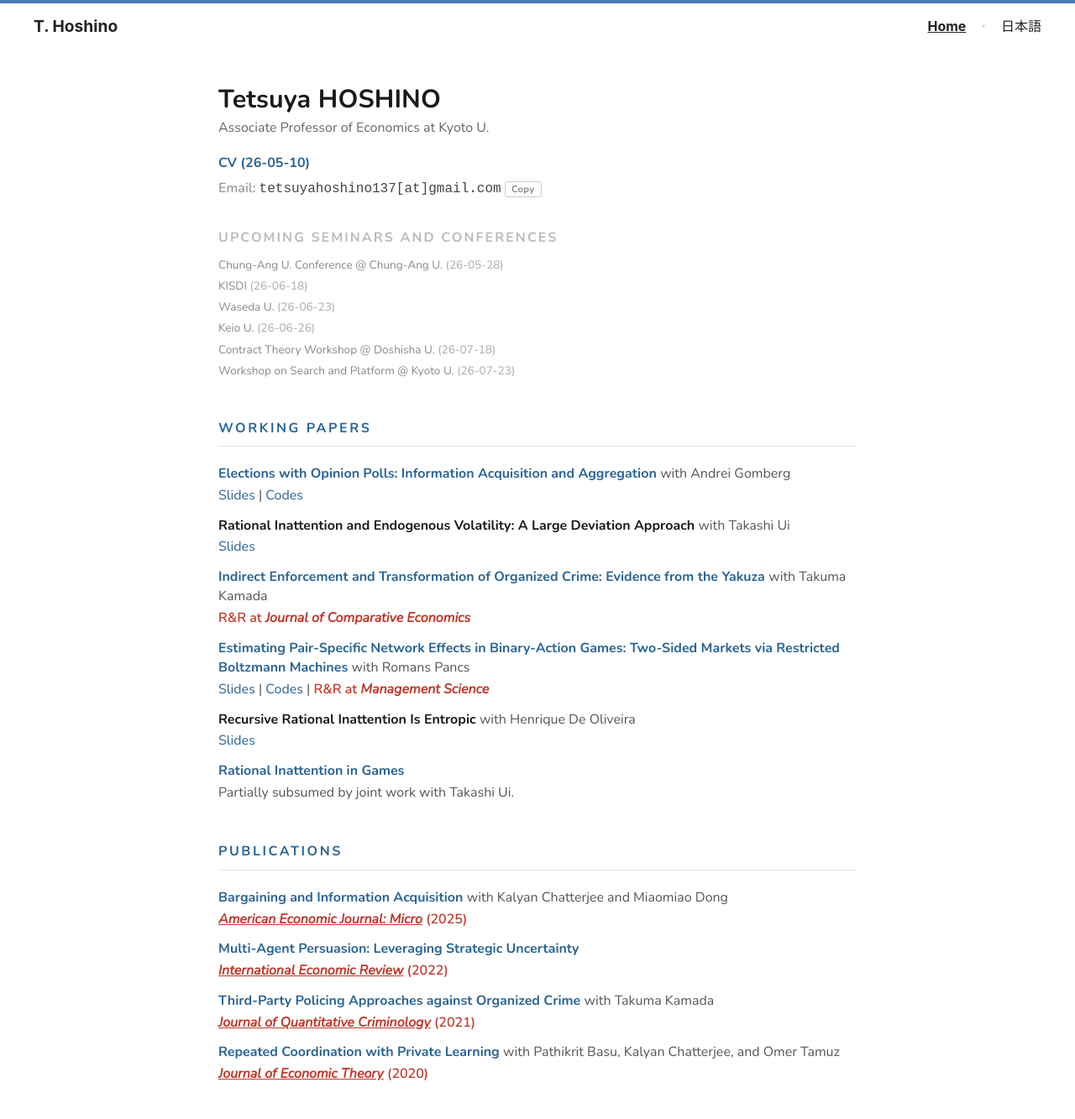
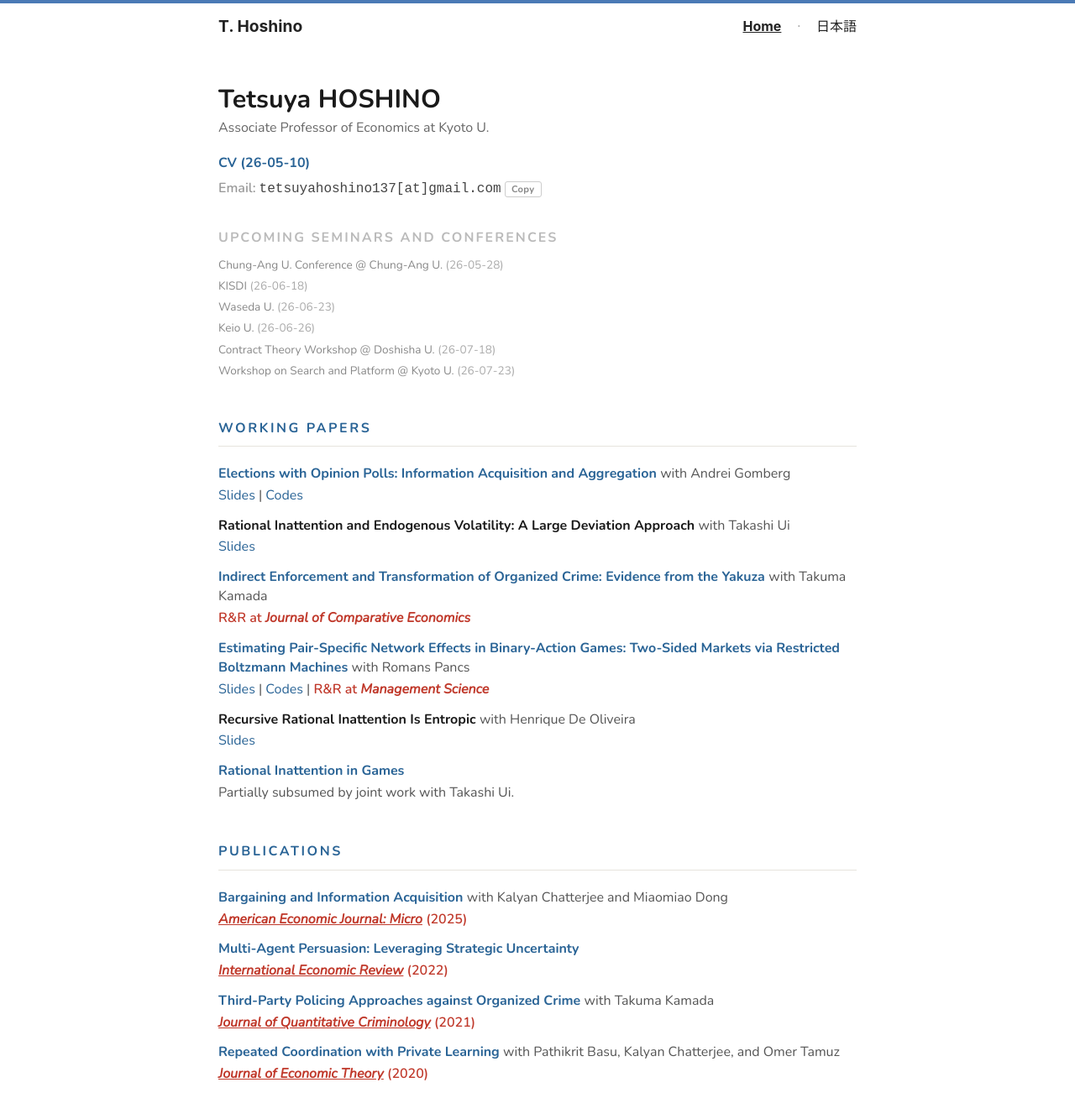
Before and after one commit to tetsuyahoshino137/tetsuyahoshino137.github.io, a Jekyll site: the page built from index.md, in a window 1280 px wide. Shown: the whole page at 84% size. Built offline with Jekyll 4.4.1, drawn with Linux system fonts in a browser that asks for light colours.

Commit message:
Align header and body to a shared 820px container

```diff
--- a/_layouts/default.html
+++ b/_layouts/default.html
@@ -20,7 +20,12 @@
     /* Header */
     header {
       border-top: 4px solid #4a7ab5;
-      padding: 14px 40px;
+    }
+
+    .header-inner {
+      max-width: 820px;
+      margin: 0 auto;
+      padding: 14px 30px;
       display: flex;
       justify-content: space-between;
       align-items: center;
@@ -50,7 +55,7 @@
 
     /* Main */
     main {
-      max-width: 860px;
+      max-width: 820px;
       margin: 40px auto;
       padding: 0 30px;
     }
@@ -195,7 +200,7 @@
 
     /* Mobile */
     @media (max-width: 600px) {
-      header { padding: 12px 16px; }
+      .header-inner { padding: 12px 16px; }
       main { padding: 0 16px; margin: 24px auto; }
       .profile { flex-direction: column; gap: 20px; }
       .profile img { width: 150px; height: 195px; }
@@ -209,12 +214,14 @@
 <body{% if page.permalink == '/posts/' or page.permalink contains '/日本語/' %} class="post-page"{% endif %}>
 
   <header>
+    <div class="header-inner">
       <div class="site-title">{{ site.title }}</div>
       <nav>
         <a href="{{ '/' | relative_url }}" {% if page.url == '/' %}class="active"{% endif %}>Home</a>
         <span class="sep">·</span>
         <a href="{{ '/posts' | relative_url }}" {% if page.url == '/posts' or page.url == '/posts/' %}class="active"{% endif %}>日本語</a>
       </nav>
+    </div>
   </header>
 
   <main>
--- a/assets/css/main.css
+++ b/assets/css/main.css
@@ -37,8 +37,6 @@
   font-size: var(--font-base);
   line-height: var(--line-height);
   color: var(--color-text);
-  max-width: var(--max-width);
-  margin: 0 auto;
 }
 
 .hp-scope a { color: var(--color-accent); }
```
Lines whose indentation alone changed are shown as unchanged.
